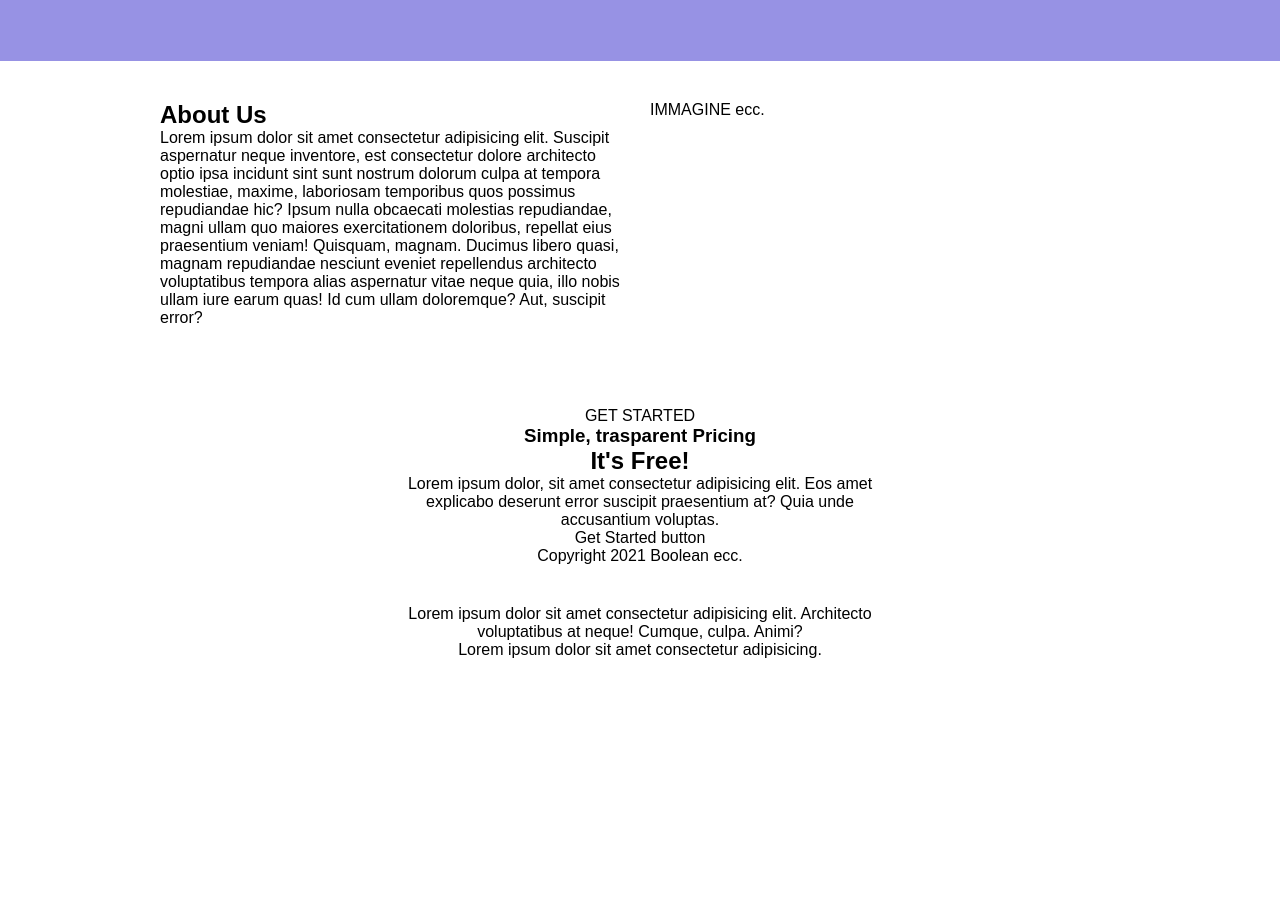
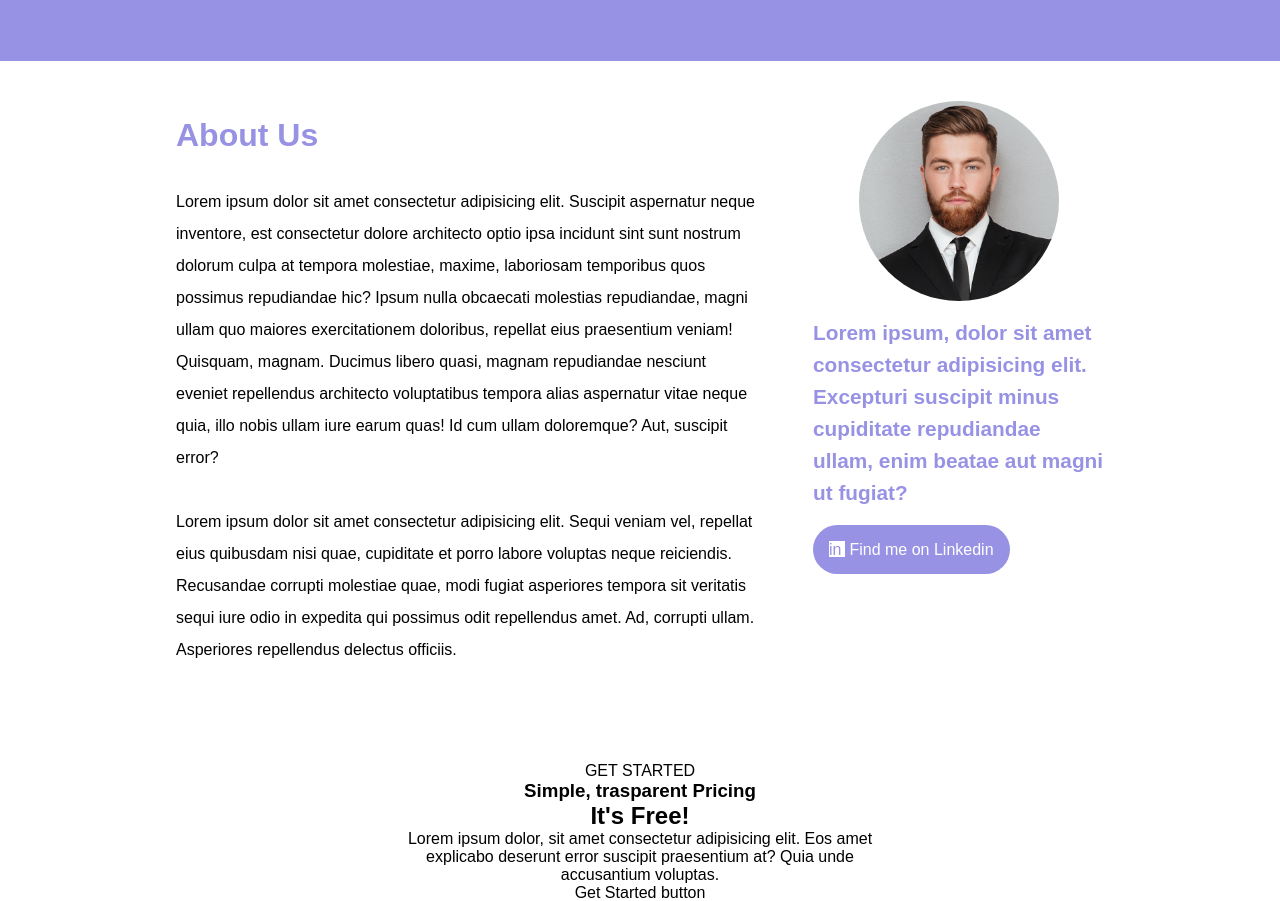
Before and after one commit to danieleangeletti/htmlcss-responsive-layout, a plain HTML site: page index.html in a window 1280 px wide. Shown: the part 3370-4271 px from the top of the page. Before the commit the page ends 4029 px from the top, so only its background shows below. Drawn offline with Linux system fonts and the light colour scheme.

Commit message:
quinta sezione completata

```diff
--- a/css/style.css
+++ b/css/style.css
@@ -301,6 +301,58 @@ main > section {
 }
 
 /*
+    FIFTH SECTION
+*/
+#fifth-section .my-col-100 * {
+    padding: 16px;
+}
+
+#fifth-section h2 {
+    font-size: 2em;
+}
+
+#fifth-section p {
+    line-height: 32px;
+}
+
+#fifth-section .about-container {
+    padding: 0;
+    width: 200px;
+    height: 200px;
+    margin: 0 auto;
+    border-radius: 50%;
+    overflow: hidden;
+}
+
+#fifth-section .about-container img {
+    padding: 0;
+    width: 100%;
+    height: 100%;
+    object-fit: cover;
+}
+
+#fifth-section .my-col-100:last-child p {
+    font-size: 1.3em;
+    font-weight: bold;
+}
+
+#fifth-section a {
+    text-decoration: none;
+    background-color: var(--second-section-bg-color);
+    color: white;
+    border-radius: 50px;
+}
+
+#fifth-section .my-col-100:last-child a div {
+    color: var(--second-section-bg-color);
+    display: inline-block;
+    padding: 0;
+    width: 16px;
+    height: 16px;
+    background-color: white;
+}
+
+/*
     MEDIA QUERY
 */
 /*
@@ -360,8 +412,12 @@ main > section {
         width: calc(50% - 20px);
     }
 
-    #fifth-section .my-col-100 {
-        width: calc(50% - 20px);
+    #fifth-section .my-col-100:first-child {
+        width: calc(65% - 20px);
+    }
+
+    #fifth-section .my-col-100:last-child {
+        width: calc(35% - 20px);
     }
 
     #sixth-section .my-row {
@@ -460,8 +516,12 @@ main > section {
         width: calc((100% / 3) - 20px);
     }
 
-    #fifth-section .my-col-100 {
-        width: calc(50% - 20px);
+    #fifth-section .my-col-100:first-child {
+        width: calc(65% - 20px);
+    }
+
+    #fifth-section .my-col-100:last-child {
+        width: calc(35% - 20px);
     }
 
     #sixth-section .my-row {
--- a/index.html
+++ b/index.html
@@ -377,17 +377,36 @@
                 <div class="container">
                     <div class="my-row">
                         <div class="my-col-100">
-                            <h2>
+                            <h2 class="font-violet">
                                 About Us
                             </h2>
 
                             <p>
                                 Lorem ipsum dolor sit amet consectetur adipisicing elit. Suscipit aspernatur neque inventore, est consectetur dolore architecto optio ipsa incidunt sint sunt nostrum dolorum culpa at tempora molestiae, maxime, laboriosam temporibus quos possimus repudiandae hic? Ipsum nulla obcaecati molestias repudiandae, magni ullam quo maiores exercitationem doloribus, repellat eius praesentium veniam! Quisquam, magnam. Ducimus libero quasi, magnam repudiandae nesciunt eveniet repellendus architecto voluptatibus tempora alias aspernatur vitae neque quia, illo nobis ullam iure earum quas! Id cum ullam doloremque? Aut, suscipit error?
                             </p>
+
+                            <p>
+                                Lorem ipsum dolor sit amet consectetur adipisicing elit. Sequi veniam vel, repellat eius quibusdam nisi quae, cupiditate et porro labore voluptas neque reiciendis. Recusandae corrupti molestiae quae, modi fugiat asperiores tempora sit veritatis sequi iure odio in expedita qui possimus odit repellendus amet. Ad, corrupti ullam. Asperiores repellendus delectus officiis.
+                            </p>
                         </div>
 
                         <div class="my-col-100">
-                            IMMAGINE ecc.
+                            <div class="about-container">
+                                <img src="./img/about.jpg" alt="about">
+                            </div>
+
+                            <p class="font-violet">
+                                Lorem ipsum, dolor sit amet consectetur adipisicing elit. Excepturi suscipit minus cupiditate repudiandae ullam, enim beatae aut magni ut fugiat?
+                            </p>
+
+                            <div>
+                                <a href="">
+                                    <div>
+                                        in
+                                    </div>
+                                    Find me on Linkedin
+                                </a>
+                            </div>
                         </div>
                     </div>
                 </div>
```
Also changed, not shown: 1 other file.
